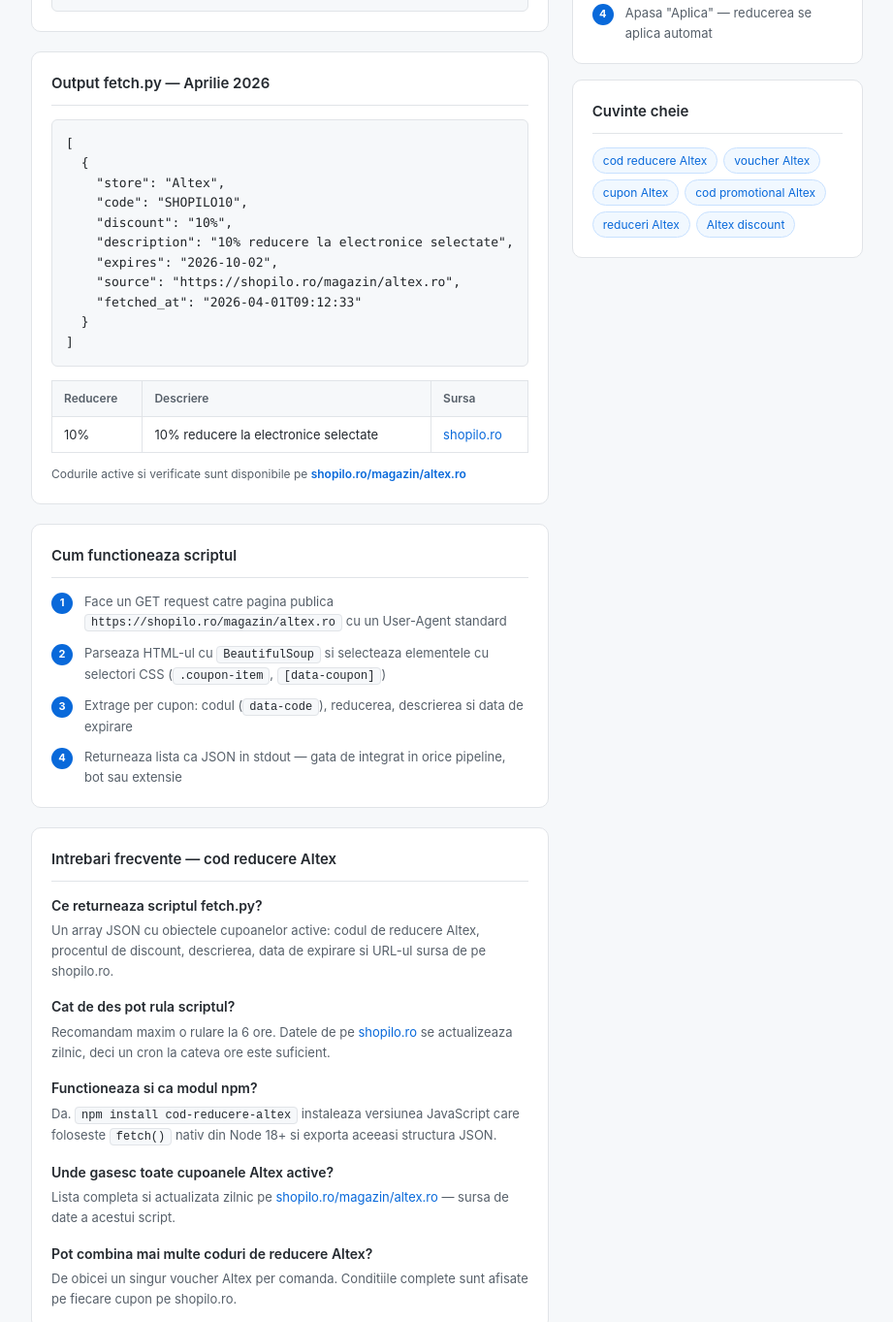
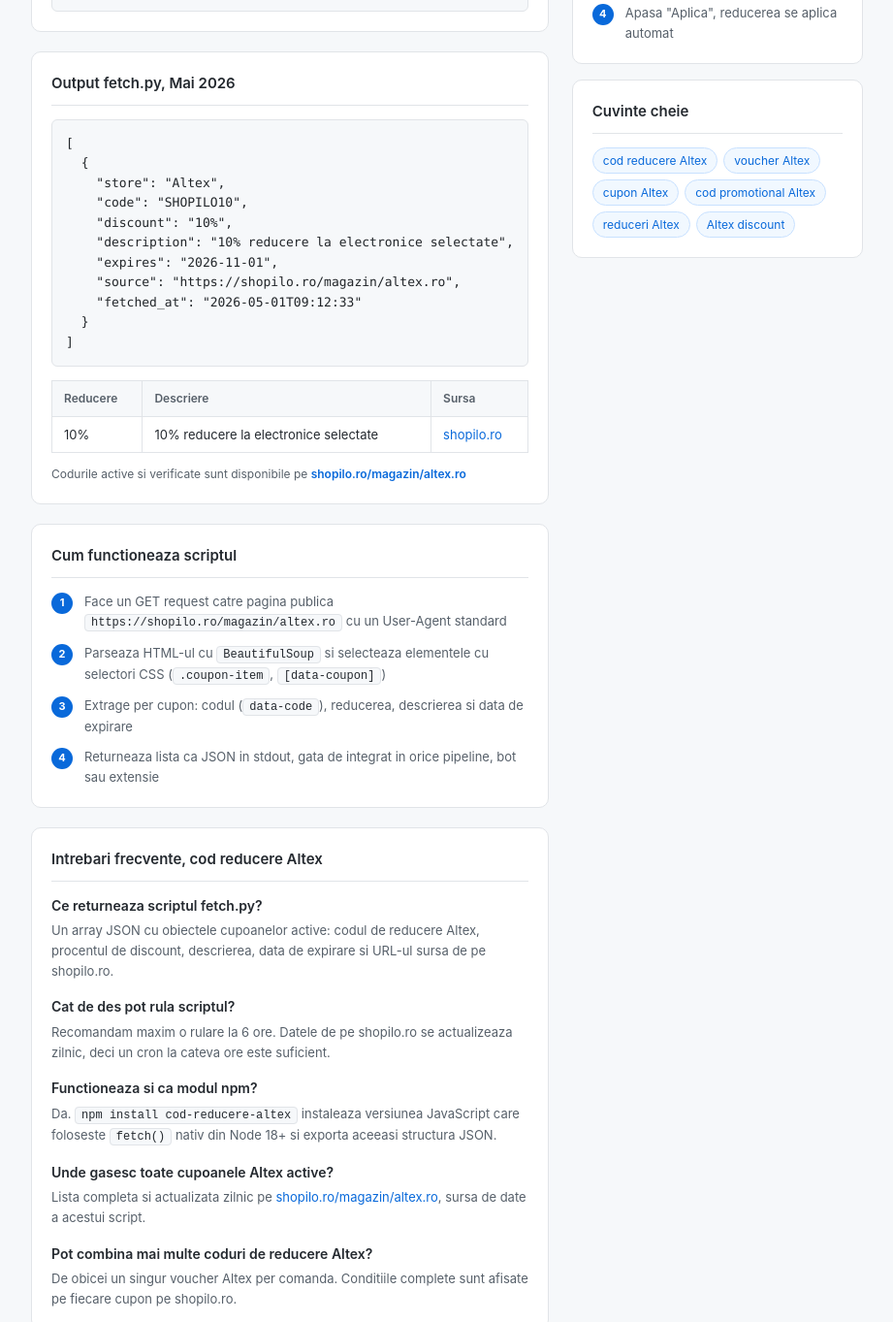
Before and after one commit to shopilo-ro/cod-reducere-altex, a website: page index.html in a window 1280 px wide. Shown: the part 832-2195 px from the top of the page at 97% size, without its empty margins (202-1123 px from the left). Drawn offline with Linux system fonts and the light colour scheme.

Commit message:
Update Mai 2026

```diff
--- a/index.html
+++ b/index.html
@@ -3,11 +3,11 @@
 <head>
   <meta charset="UTF-8">
   <meta name="viewport" content="width=device-width, initial-scale=1.0">
-  <title>Cod reducere Altex — Aprilie 2026 | shopilo.ro</title>
+  <title>Cod reducere Altex, Mai 2026 | shopilo.ro</title>
   <meta name="description" content="Script Python open-source pentru fetch automat de coduri de reducere Altex. Returneaza cupoane Altex active in format JSON de pe shopilo.ro.">
   <meta name="robots" content="index, follow">
   <meta property="og:type" content="website">
-  <meta property="og:title" content="Cod reducere Altex — Aprilie 2026 | shopilo.ro">
+  <meta property="og:title" content="Cod reducere Altex, Mai 2026 | shopilo.ro">
   <meta property="og:description" content="Script Python open-source pentru fetch automat de coduri de reducere Altex de pe shopilo.ro.">
   <meta property="og:url" content="https://shopilo-ro.github.io/cod-reducere-altex/">
   <script type="application/ld+json">{
@@ -57,7 +57,7 @@
   ]
 }</script>
   <script type="application/ld+json">{"@context": "https://schema.org", "@type": "BreadcrumbList", "itemListElement": [{"@type": "ListItem", "position": 1, "name": "Shopilo Dev", "item": "https://shopilo-ro.github.io"}, {"@type": "ListItem", "position": 2, "name": "Cod reducere Altex", "item": "https://shopilo-ro.github.io/cod-reducere-altex/"}]}</script>
-  <script type="application/ld+json">{"@context": "https://schema.org", "@type": "WebPage", "name": "Cod reducere Altex | shopilo.ro", "description": "Cele mai bune coduri de reducere Altex. Cupoane Altex active, voucher Altex si oferte exclusive pe shopilo.ro.", "url": "https://shopilo-ro.github.io/cod-reducere-altex/", "dateModified": "2026-04-01", "isPartOf": {"@type": "WebSite", "name": "Shopilo Dev", "url": "https://shopilo-ro.github.io"}, "about": {"@type": "Thing", "name": "Altex"}}</script>
+  <script type="application/ld+json">{"@context": "https://schema.org", "@type": "WebPage", "name": "Cod reducere Altex | shopilo.ro", "description": "Cele mai bune coduri de reducere Altex. Cupoane Altex active, voucher Altex si oferte exclusive pe shopilo.ro.", "url": "https://shopilo-ro.github.io/cod-reducere-altex/", "dateModified": "2026-05-01", "isPartOf": {"@type": "WebSite", "name": "Shopilo Dev", "url": "https://shopilo-ro.github.io"}, "about": {"@type": "Thing", "name": "Altex"}}</script>
   <style>
     *{margin:0;padding:0;box-sizing:border-box}
     body{font-family:-apple-system,BlinkMacSystemFont,'Segoe UI',sans-serif;background:#f6f8fa;color:#212529;line-height:1.6}
@@ -174,16 +174,16 @@ fetchCoupons().then(data => console.log(data));</code></pre>
     </div>
 
     <div class="card">
-      <h2>Output fetch.py — Aprilie 2026</h2>
+      <h2>Output fetch.py, Mai 2026</h2>
       <pre><code>[
   {
     "store": "Altex",
     "code": "SHOPILO10",
     "discount": "10%",
     "description": "10% reducere la electronice selectate",
-    "expires": "2026-10-02",
+    "expires": "2026-11-01",
     "source": "https://shopilo.ro/magazin/altex.ro",
-    "fetched_at": "2026-04-01T09:12:33"
+    "fetched_at": "2026-05-01T09:12:33"
   }
 ]</code></pre>
       <table style="margin-top:14px">
@@ -212,19 +212,19 @@ fetchCoupons().then(data => console.log(data));</code></pre>
         <div class="step"><span class="step-num">1</span><span>Face un GET request catre pagina publica <span class="inline-code">https://shopilo.ro/magazin/altex.ro</span> cu un User-Agent standard</span></div>
         <div class="step"><span class="step-num">2</span><span>Parseaza HTML-ul cu <span class="inline-code">BeautifulSoup</span> si selecteaza elementele cu selectori CSS (<span class="inline-code">.coupon-item</span>, <span class="inline-code">[data-coupon]</span>)</span></div>
         <div class="step"><span class="step-num">3</span><span>Extrage per cupon: codul (<span class="inline-code">data-code</span>), reducerea, descrierea si data de expirare</span></div>
-        <div class="step"><span class="step-num">4</span><span>Returneaza lista ca JSON in stdout — gata de integrat in orice pipeline, bot sau extensie</span></div>
+        <div class="step"><span class="step-num">4</span><span>Returneaza lista ca JSON in stdout, gata de integrat in orice pipeline, bot sau extensie</span></div>
       </div>
     </div>
 
     <div class="card">
-      <h2>Intrebari frecvente — cod reducere Altex</h2>
+      <h2>Intrebari frecvente, cod reducere Altex</h2>
       <div class="faq-item">
         <h3>Ce returneaza scriptul fetch.py?</h3>
         <p>Un array JSON cu obiectele cupoanelor active: codul de reducere Altex, procentul de discount, descrierea, data de expirare si URL-ul sursa de pe shopilo.ro.</p>
       </div>
       <div class="faq-item">
         <h3>Cat de des pot rula scriptul?</h3>
-        <p>Recomandam maxim o rulare la 6 ore. Datele de pe <a href="https://shopilo.ro/magazin/altex.ro">shopilo.ro</a> se actualizeaza zilnic, deci un cron la cateva ore este suficient.</p>
+        <p>Recomandam maxim o rulare la 6 ore. Datele de pe shopilo.ro se actualizeaza zilnic, deci un cron la cateva ore este suficient.</p>
       </div>
       <div class="faq-item">
         <h3>Functioneaza si ca modul npm?</h3>
@@ -232,7 +232,7 @@ fetchCoupons().then(data => console.log(data));</code></pre>
       </div>
       <div class="faq-item">
         <h3>Unde gasesc toate cupoanele Altex active?</h3>
-        <p>Lista completa si actualizata zilnic pe <a href="https://shopilo.ro/magazin/altex.ro">shopilo.ro/magazin/altex.ro</a> — sursa de date a acestui script.</p>
+        <p>Lista completa si actualizata zilnic pe <a href="https://shopilo.ro/magazin/altex.ro">shopilo.ro/magazin/altex.ro</a>, sursa de date a acestui script.</p>
       </div>
       <div class="faq-item">
         <h3>Pot combina mai multe coduri de reducere Altex?</h3>
@@ -255,7 +255,7 @@ fetchCoupons().then(data => console.log(data));</code></pre>
         <div class="step"><span class="step-num">1</span><span>Copiaza codul din output-ul scriptului</span></div>
         <div class="step"><span class="step-num">2</span><span>Adauga produsele dorite in cosul Altex</span></div>
         <div class="step"><span class="step-num">3</span><span>La checkout, introdu codul in campul "Voucher" sau "Cod promotional"</span></div>
-        <div class="step"><span class="step-num">4</span><span>Apasa "Aplica" — reducerea se aplica automat</span></div>
+        <div class="step"><span class="step-num">4</span><span>Apasa "Aplica", reducerea se aplica automat</span></div>
       </div>
     </div>
 
@@ -276,7 +276,7 @@ fetchCoupons().then(data => console.log(data));</code></pre>
 </div>
 
 <footer>
-  Script open-source. Date de pe <a href="https://shopilo.ro/magazin/altex.ro">shopilo.ro</a> &mdash;
+  Script open-source. Date de pe <a href="https://shopilo.ro/magazin/altex.ro">shopilo.ro</a> |
   <a href="https://shopilo-ro.github.io">Toate magazinele</a>
 </footer>
 
```
